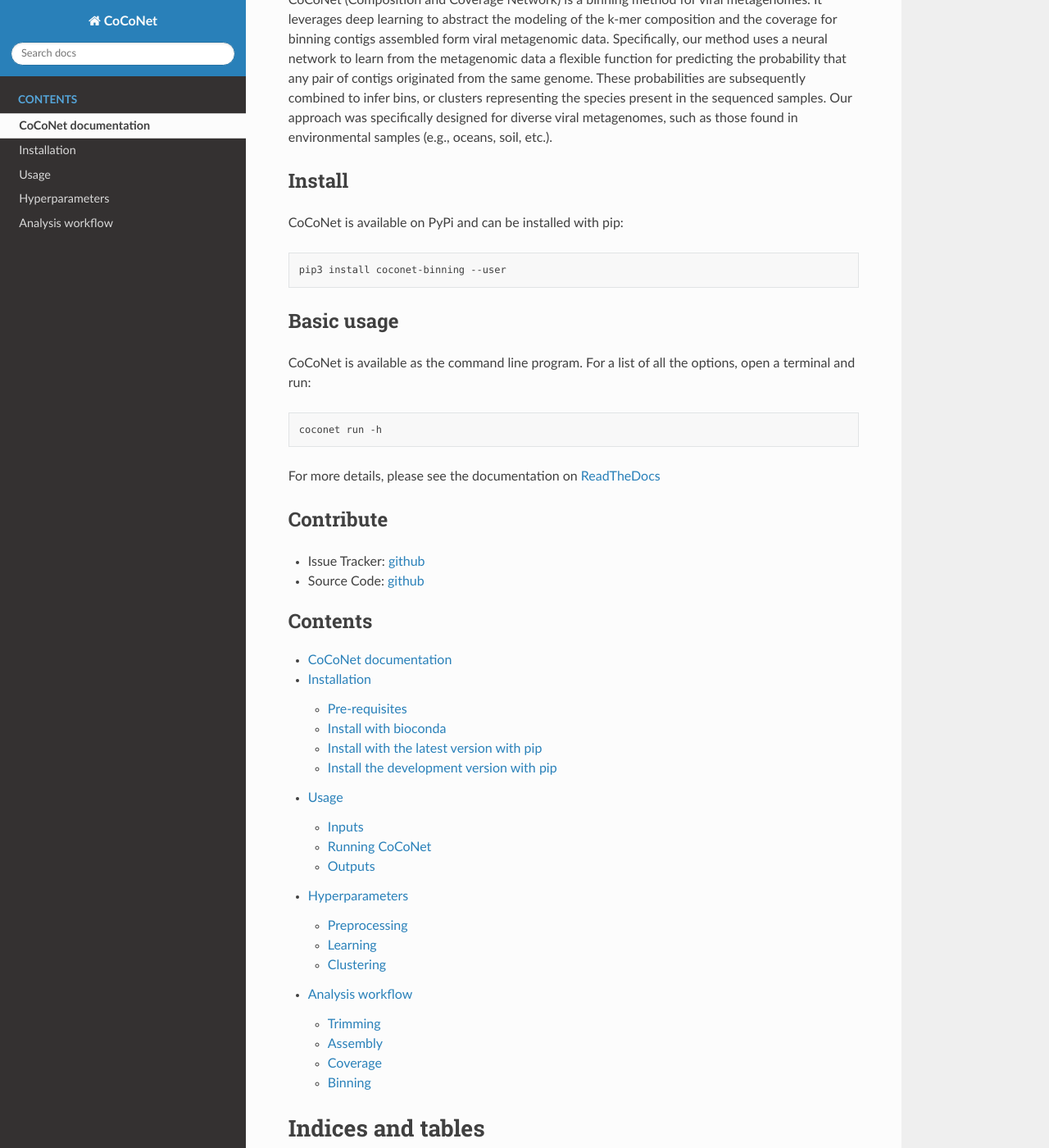
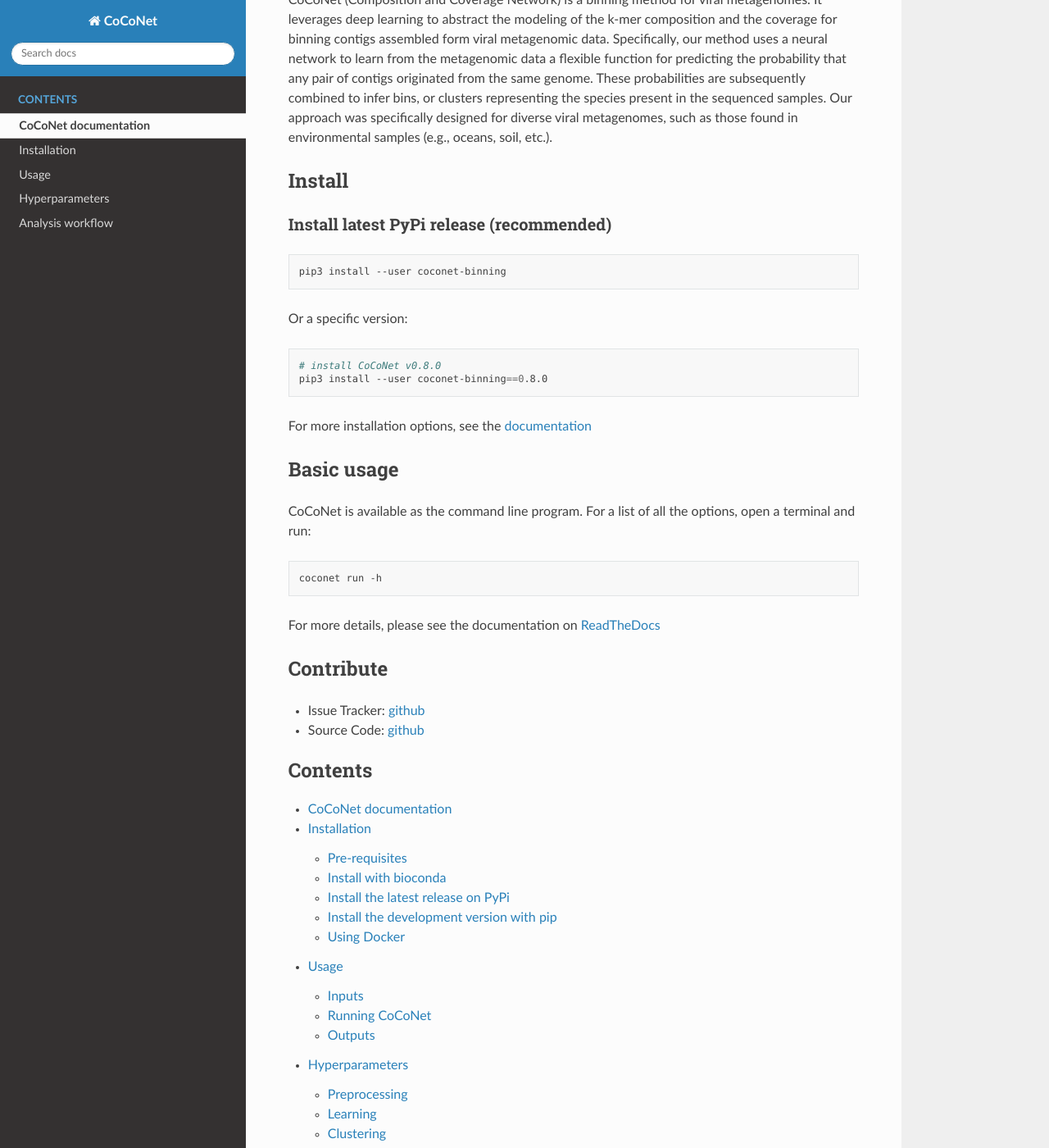
Before and after one commit to Puumanamana/CoCoNet, a Sphinx documentation site: the page built from docs/source/index.rst, in a window 1280 px wide and 1400 px high, scrolled down 400 px. Shown: the whole window at 82% size. Built offline with Sphinx 7.4.7 and the Read the Docs theme 2.0.0, drawn with Linux system fonts in a browser that asks for light colours.

Commit message:
updated installation instruction

```diff
--- a/README.rst
+++ b/README.rst
@@ -24,11 +24,21 @@
 Install
 -------
 
-CoCoNet is available on PyPi and can be installed with pip:
+Install latest PyPi release (recommended)
+^^^^^^^^^^^^^^^^^^^^^^^^^^^
 
 .. code-block:: bash
 
-   pip3 install coconet-binning --user
+   pip3 install --user coconet-binning
+
+Or a specific version:
+
+.. code-block:: bash
+
+   # install CoCoNet v0.8.0
+   pip3 install --user coconet-binning==0.8.0
+
+For more installation options, see the `documentation <https://coconet.readthedocs.io/getting-started.html>`_
 
 Basic usage
 -----------
```
Also changed, not shown: docs/source/getting-started.rst (+14 -5 lines).
